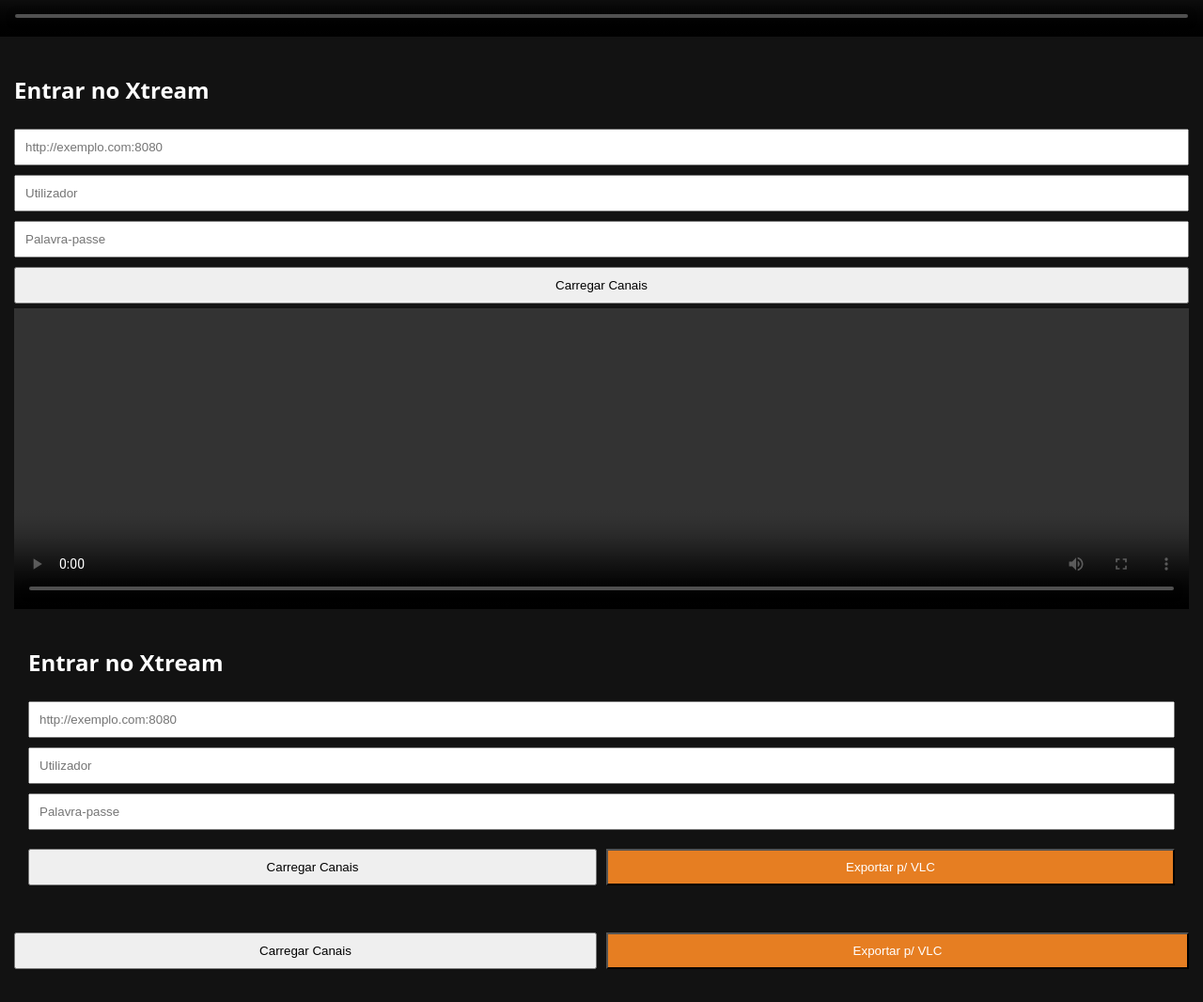
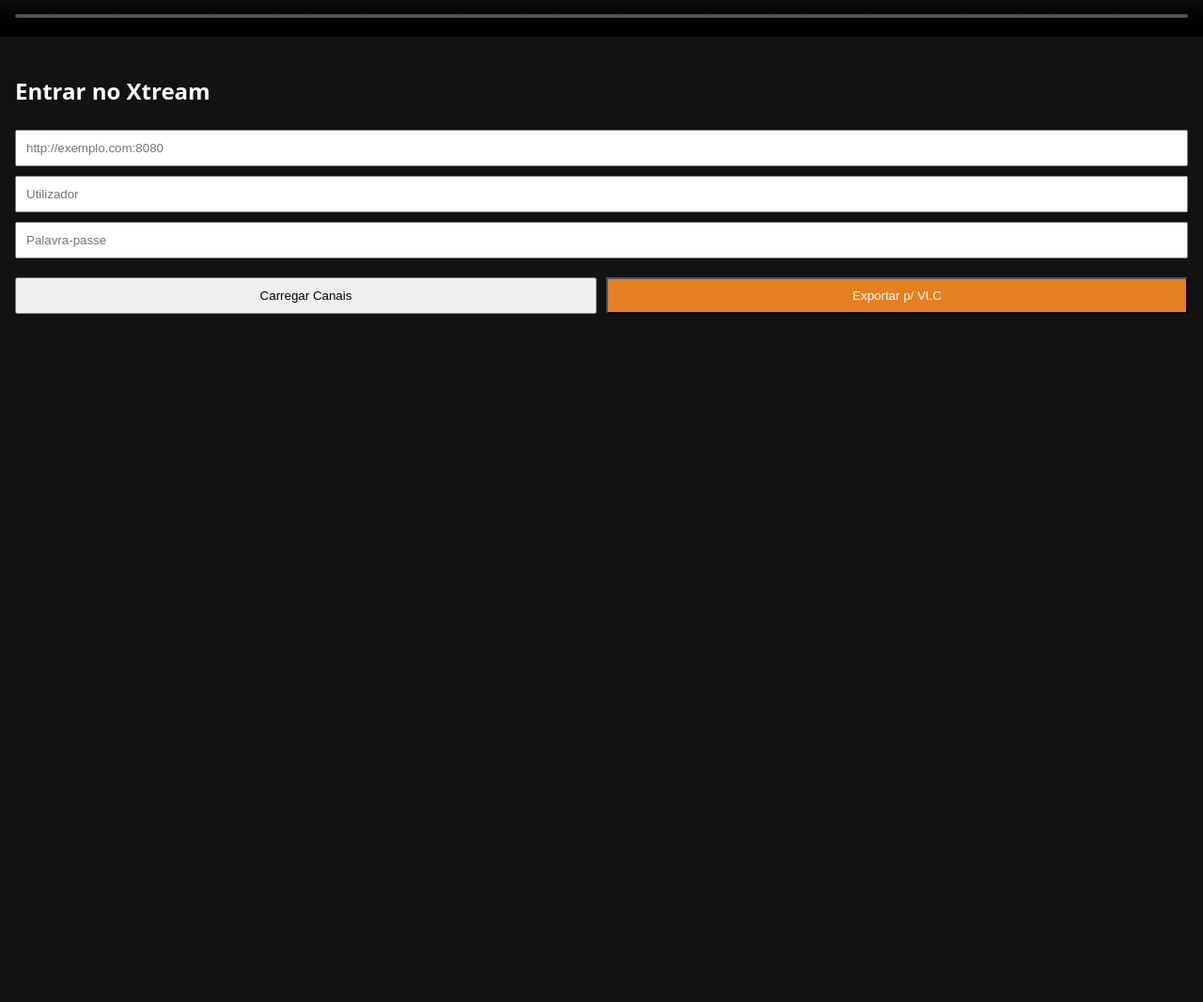
Before and after one commit to joniesc2000-arch/minha-pwa-iptv-, a plain HTML site: page index.html in a window 1280 px wide. Shown: the part 281-1347 px from the top of the page at 94% size. After the commit the page ends 800 px from the top, so only its background shows below. Drawn offline with nearby package versions, Linux system fonts and the light colour scheme.

Commit message:
Update index.html

```diff
--- a/index.html
+++ b/index.html
@@ -2,38 +2,19 @@
 <html lang="pt">
 <head>
   <meta charset="UTF-8">
-  <meta name="viewport" content="width=device-width, initial-scale=1.0, maximum-scale=1.0, user-scalable=no">
-  <title>IPTV Player</title>
-
-  <!-- Suporte PWA iOS -->
-  <meta name="apple-mobile-web-app-capable" content="yes">
-  <meta name="apple-mobile-web-app-status-bar-style" content="black-translucent">
-  <meta name="apple-mobile-web-app-title" content="Web IPTV">
-  <link rel="apple-touch-icon" href="icon-192.png">
+  <meta name="viewport" content="width=device-width, initial-scale=1.0">
+  <title>PWA IPTV</title>
   <link rel="manifest" href="manifest.json">
-
-  <!-- Player HLS -->
-  <script src="https://cdn.jsdelivr.net/npm/hls.js@latest"></script>
   <style>
     body { margin: 0; background-color: #121212; color: #fff; font-family: system-ui, -apple-system; }
     video { width: 100%; max-height: 40vh; background: #000; }
-    .container { padding: 15px; }
+    .container { padding: 16px; }
     input, button { padding: 10px; margin: 5px 0; width: 100%; box-sizing: border-box; }
     .channel-list { margin-top: 15px; max-height: 40vh; overflow-y: auto; }
     .channel-item { padding: 10px; border-bottom: 1px solid #333; cursor: pointer; }
   </style>
 </head>
 <body>
-
-  <video id="videoPlayer" controls playsinline webkit-playsinline></video>
-
-  <div class="container">
-    <h2>Entrar no Xtream</h2>
-    <input type="text" id="server" placeholder="http://exemplo.com:8080">
-    <input type="text" id="username" placeholder="Utilizador">
-    <input type="password" id="password" placeholder="Palavra-passe">
-    <button onclick="carregarCanais()">Carregar Canais</button>
-    <body>
 
   <video id="videoPlayer" controls playsinline webkit-playsinline></video>
 
@@ -53,15 +34,4 @@
 
   <script src="app.js"></script>
 </body>
-
-   <div style="display: flex; gap: 10px; margin-top: 10px;">
-      <button onclick="carregarCanais()" style="flex: 1;">Carregar Canais</button>
-      <button onclick="exportarListaParaVLC()" style="flex: 1; background-color: #e67e22; color: white;">Exportar p/ VLC</button>
-    </div>
-
-    <div id="channels" class="channel-list"></div>
-  </div>
-
-  <script src="app.js"></script>
-</body>
 </html>
```
